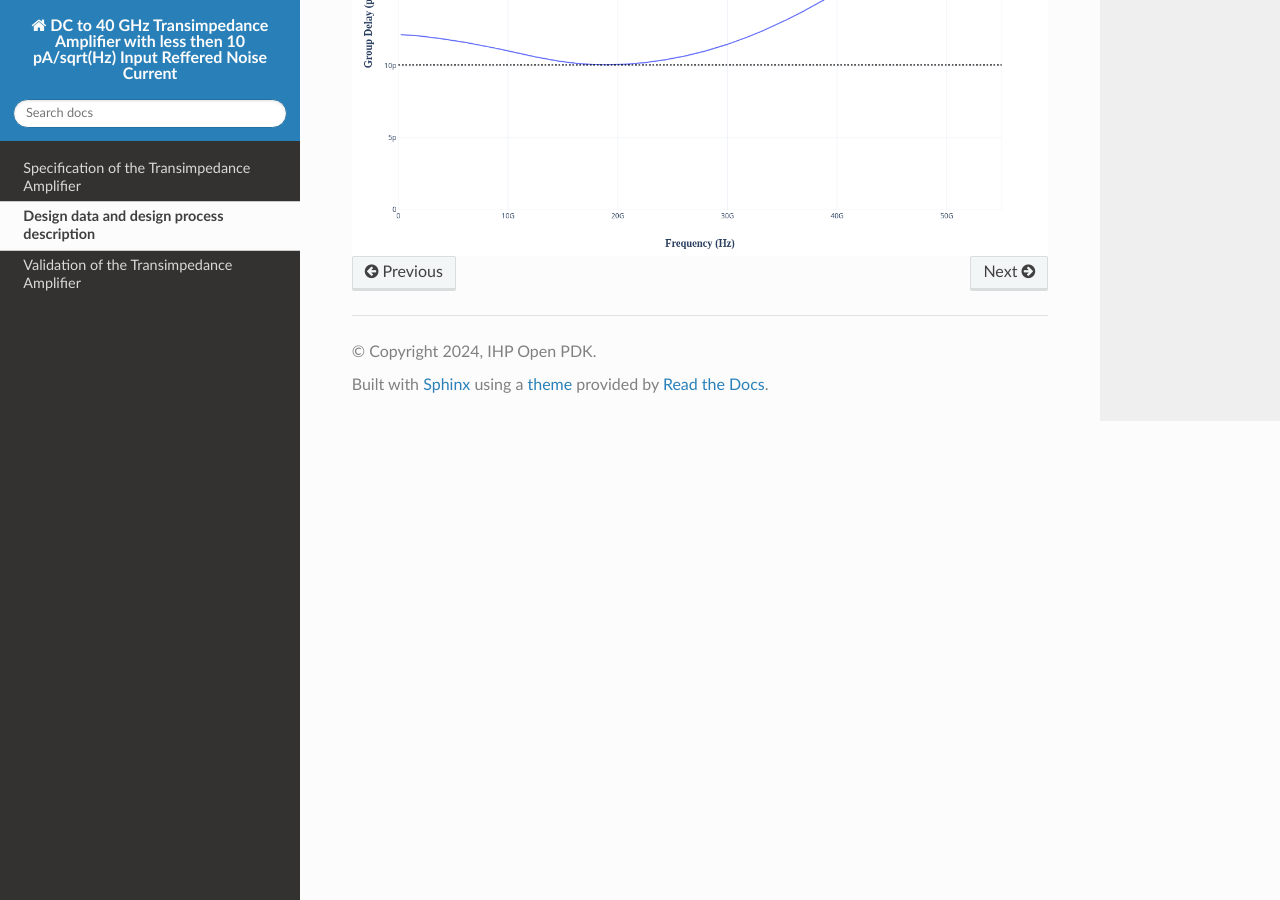
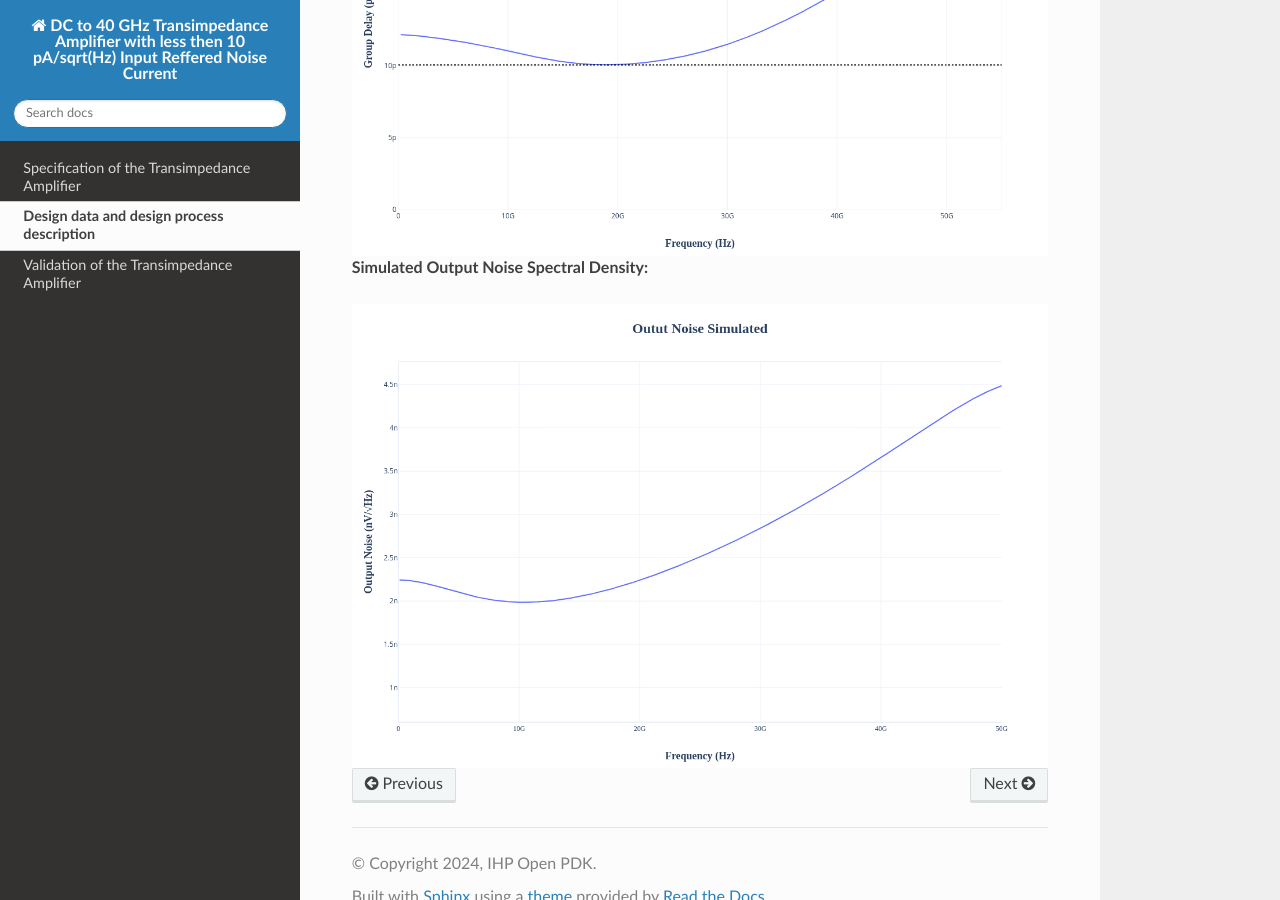
Before and after one commit to IHP-GmbH/TO_Apr2025, a Sphinx documentation site: the page built from DC_to_40_GHz_TIA/doc/source/designdata.rst, in a window 1280 px wide and 900 px high, scrolled down 1441 px. Built offline with Sphinx 7.4.7 and the Read the Docs theme 3.1.0, drawn with Linux system fonts in a browser that asks for light colours.

Commit message:
Doc update

```diff
--- a/DC_to_40_GHz_TIA/doc/source/designdata.rst
+++ b/DC_to_40_GHz_TIA/doc/source/designdata.rst
@@ -22,3 +22,10 @@ Design data and design process description
     :align: center
     :alt: Transimpedance Image.
     :width: 800
+
+**Simulated Output Noise Spectral Density:**
+
+.. image:: _static/output_noise.png
+    :align: center
+    :alt: Transimpedance Image.
+    :width: 800
```
Also changed, not shown: DC_to_40_GHz_TIA/doc/source/_static/output_noise.png (added).
